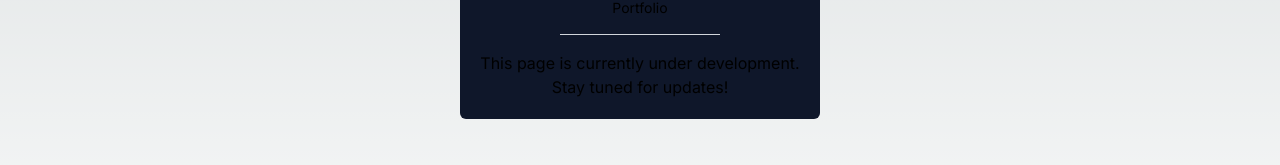
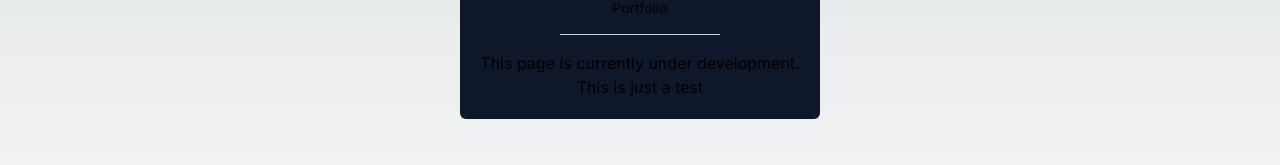
Before and after one commit to jhonny17/portfolio, a Next.js app: page / in a window 1280 px wide. Shown: the part 366-531 px from the top of the page. Built offline with nearby package versions, Linux system fonts and the light colour scheme.

Commit message:
This is test for the preview deployment

```diff
--- a/src/domains/site-management/MaintenanceMode/MaintenanceMode.tsx
+++ b/src/domains/site-management/MaintenanceMode/MaintenanceMode.tsx
@@ -5,7 +5,7 @@ export const MaintenanceMode = () => (
       <span className="text-sm">Portfolio</span>
       <div className="border-t border-gray-300 w-2/4 my-4"></div>
       <p>This page is currently under development.</p>
-      <p>Stay tuned for updates!</p>
+      <p>This is just a test</p>
     </div>
   </main>
 );
```
Also changed, not shown: 1 other file (tests, documents, lock files or other folders).
